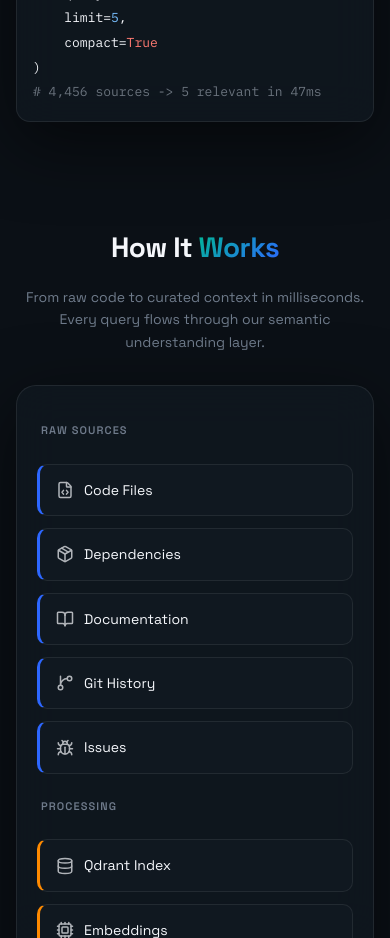
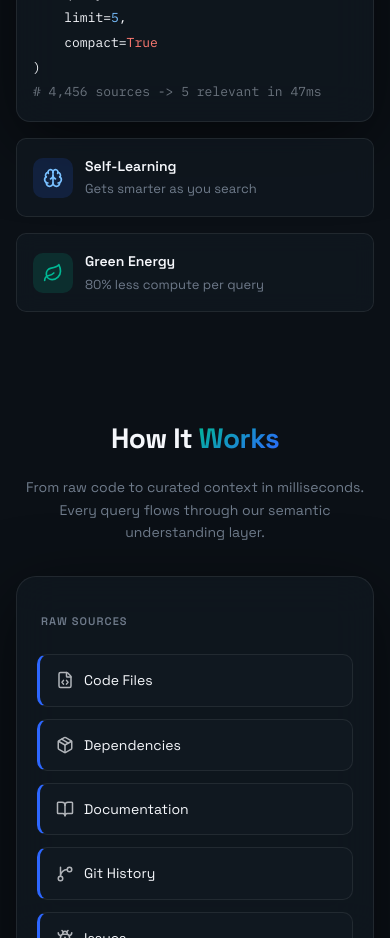
Before and after one commit to Context-Engine-AI/Context-Engine, a SvelteKit app: page / in a window 390 px wide. Shown: the part 1120-2058 px from the top of the page. Built offline with nearby package versions, Linux system fonts and the light colour scheme.

Commit message:
feat(landing): add Self-Learning and Green Energy feature cards below code snippet
- Add Brain and Leaf icons from lucide-svelte
- Create hero-visual-features grid with two glass card components
- Style cards with matching glassmorphism theme
- Stack cards vertically on mobile breakpoint

```diff
--- a/src/app.scss
+++ b/src/app.scss
@@ -395,6 +395,58 @@ body::before {
 .c-key { color: #ff7b72; }
 .c-str { color: #a5d6ff; }
 .c-num { color: #79c0ff; }
+
+/* Hero Visual Features */
+.hero-visual-features {
+  display: grid;
+  grid-template-columns: 1fr 1fr;
+  gap: 16px;
+  margin-top: 16px;
+}
+
+.visual-feature {
+  display: flex;
+  align-items: center;
+  gap: 12px;
+  padding: 16px;
+  background: var(--bg-card);
+  border: 1px solid var(--border);
+  border-radius: var(--radius);
+  backdrop-filter: blur(10px);
+}
+
+.visual-feature-icon {
+  width: 40px;
+  height: 40px;
+  display: flex;
+  align-items: center;
+  justify-content: center;
+  background: rgba(45, 103, 255, 0.15);
+  border-radius: var(--radius);
+  color: #79c0ff;
+}
+
+.visual-feature-icon.green {
+  background: rgba(0, 184, 148, 0.15);
+  color: var(--accent);
+}
+
+.visual-feature-text {
+  display: flex;
+  flex-direction: column;
+  gap: 2px;
+}
+
+.visual-feature-title {
+  font-size: 14px;
+  font-weight: 600;
+  color: var(--text-primary);
+}
+
+.visual-feature-desc {
+  font-size: 13px;
+  color: var(--text-muted);
+}
 
 /* Graph Section */
 .graph-section {
@@ -870,6 +922,11 @@ body::before {
     overflow-x: auto;
   }
 
+  /* Hero visual features */
+  .hero-visual-features {
+    grid-template-columns: 1fr;
+  }
+
   /* Graph section - vertical layout on mobile */
   .graph-section {
     padding: 40px 16px;
--- a/src/routes/+page.svelte
+++ b/src/routes/+page.svelte
@@ -13,7 +13,9 @@
 		BookOpen,
 		GitBranch,
 		Bug,
-		Github
+		Github,
+		Brain,
+		Leaf
 	} from 'lucide-svelte';
 
 	// Form state
@@ -291,6 +293,27 @@ result = <span class="c-fn">repo_search</span>(
 )
 <span class="c-comment"># 4,456 sources -> 5 relevant in 47ms</span></pre>
 		</div>
+
+		<div class="hero-visual-features">
+			<div class="visual-feature">
+				<div class="visual-feature-icon">
+					<Brain size={20} />
+				</div>
+				<div class="visual-feature-text">
+					<span class="visual-feature-title">Self-Learning</span>
+					<span class="visual-feature-desc">Gets smarter as you search</span>
+				</div>
+			</div>
+			<div class="visual-feature">
+				<div class="visual-feature-icon green">
+					<Leaf size={20} />
+				</div>
+				<div class="visual-feature-text">
+					<span class="visual-feature-title">Green Energy</span>
+					<span class="visual-feature-desc">80% less compute per query</span>
+				</div>
+			</div>
+		</div>
 	</div>
 </section>
 
```
